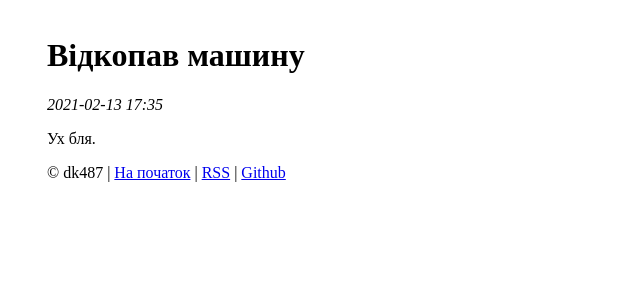
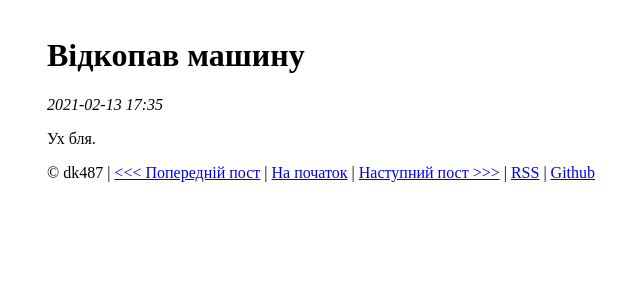
Before and after one commit to dk487/test.de.co.ua, a Jekyll site: the page built from _posts/2021/2021-02-13-vidkopav-mashinu.markdown, in a window 1280 px wide. Shown: the top 300 px of the page, without its empty margins (193-833 px from the left). Built offline with Jekyll 4.4.1, drawn with Linux system fonts in a browser that asks for light colours.

Commit message:
Prev/next

```diff
--- a/_layouts/default.html
+++ b/_layouts/default.html
@@ -35,8 +35,14 @@
     <footer>
       <p>
         © dk487
+{%- if page.previous %}
+        | <a href="{{ page.previous.url }}">&lt;&lt;&lt; Попередній пост</a>
+{%- endif %}
 {%- if page.url != "/" %}
         | <a href="/">На початок</a>
+{%- endif %}
+{%- if page.next %}
+        | <a href="{{ page.next.url }}">Наступний пост &gt;&gt;&gt;</a>
 {%- endif %}
         | <a href="/rss.xml" type="application/rss+xml">RSS</a>
         | <a href="https://github.com/dk487/test.de.co.ua">Github</a>
```
